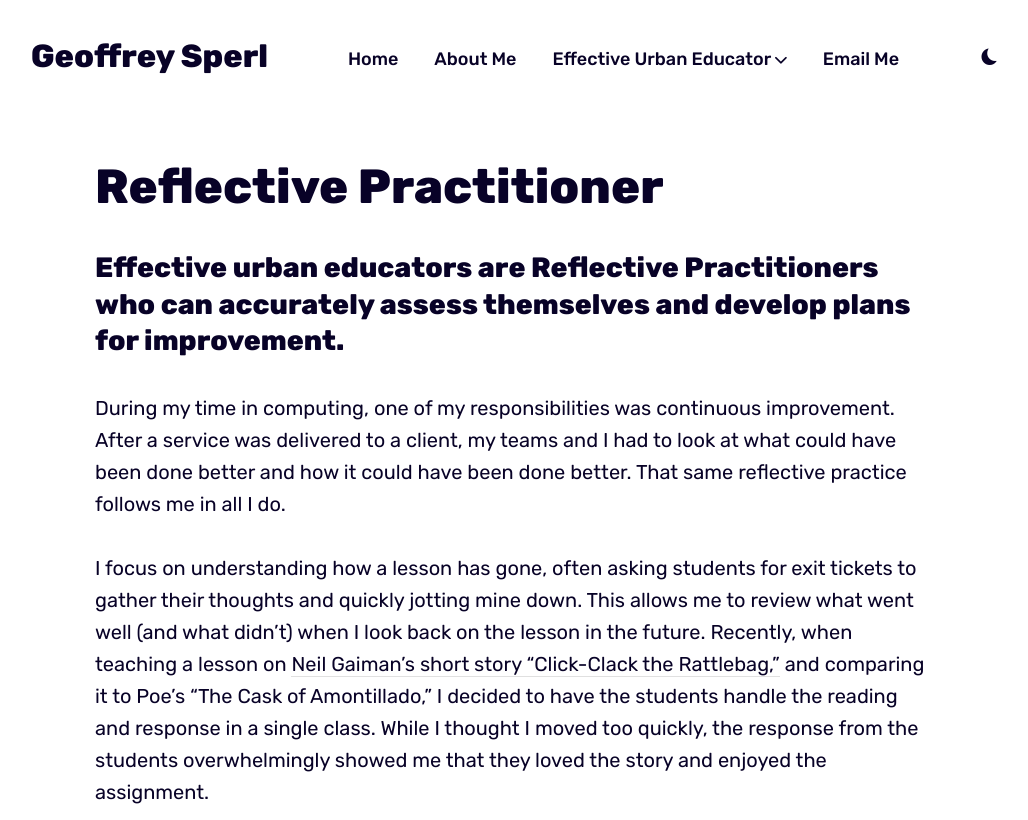
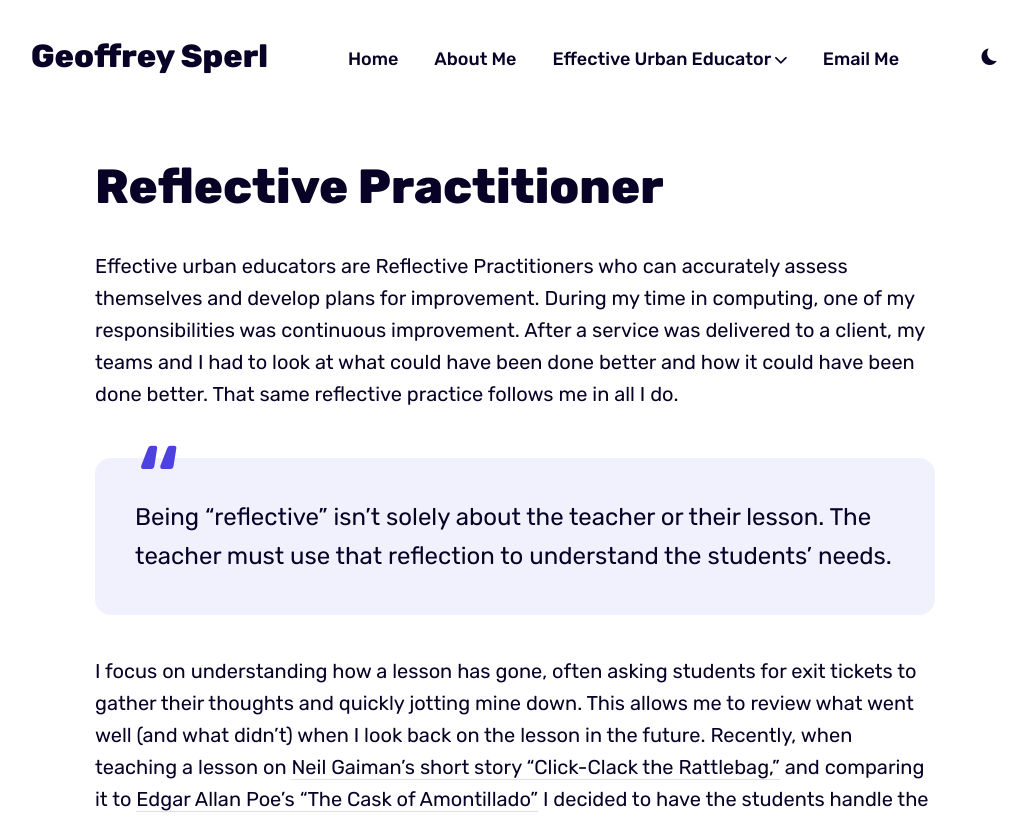
Before and after one commit to geoffreysperl/teaching, a Jekyll site: the page built from _pages/reflective.md, in a window 1280 px wide and 1400 px high. Shown: the top 820 px of the window, without its empty margins (125-1153 px from the left). Built offline with Jekyll 4.4.1, drawn with Linux system fonts in a browser that asks for light colours; some of the changed text lies outside the part shown; grey boxes are pictures that could not be loaded.

Commit message:
Add a quote to reflective

```diff
--- a/_pages/reflective.md
+++ b/_pages/reflective.md
@@ -6,11 +6,11 @@ permalink: /reflective/
 # image: ''
 # image_caption: ''
 ---
-## Effective urban educators are Reflective Practitioners who can accurately assess themselves and develop plans for improvement.
+Effective urban educators are Reflective Practitioners who can accurately assess themselves and develop plans for improvement. During my time in computing, one of my responsibilities was continuous improvement. After a service was delivered to a client, my teams and I had to look at what could have been done better and how it could have been done better. That same reflective practice follows me in all I do.
 
-During my time in computing, one of my responsibilities was continuous improvement. After a service was delivered to a client, my teams and I had to look at what could have been done better and how it could have been done better. That same reflective practice follows me in all I do.
+> Being "reflective" isn't solely about the teacher or their lesson. The teacher must use that reflection to understand the students' needs.
 
-I focus on understanding how a lesson has gone, often asking students for exit tickets to gather their thoughts and quickly jotting mine down. This allows me to review what went well (and what didn't) when I look back on the lesson in the future. Recently, when teaching a lesson on [Neil Gaiman's short story "Click-Clack the Rattlebag,"](https://www.commonlit.org/en/texts/click-clack-the-rattle-bag) and comparing it to Poe's "The Cask of Amontillado," I decided to have the students handle the reading and response in a single class. While I thought I moved too quickly, the response from the students overwhelmingly showed me that they loved the story and enjoyed the assignment.
+I focus on understanding how a lesson has gone, often asking students for exit tickets to gather their thoughts and quickly jotting mine down. This allows me to review what went well (and what didn't) when I look back on the lesson in the future. Recently, when teaching a lesson on [Neil Gaiman's short story "Click-Clack the Rattlebag,"](https://www.commonlit.org/en/texts/click-clack-the-rattle-bag) and comparing it to [Edgar Allan Poe's "The Cask of Amontillado"](https://poestories.com/read/amontillado) I decided to have the students handle the reading and response in a single class. While I thought I moved too quickly, the response from the students overwhelmingly showed me that they loved the story and enjoyed the assignment.
 
 <div class="gallery-box">
   <div class="gallery">
@@ -34,5 +34,5 @@ Further, as I worked with the 6th graders at EMS, it was clear I needed to find
     <img src="/images/artifacts/wakanda/wakanda-gallery-walk-collection-2.jpg" loading="lazy">
     <img src="/images/artifacts/wakanda/wakanda-gallery-walk-collection-4.jpg" loading="lazy">
   </div>
-  <em>Wakanda and Africa Gallery Walk, February 2023</a></em>
+  <em>Wakanda and Africa Gallery Walk, February 2023</em>
 </div>
```
